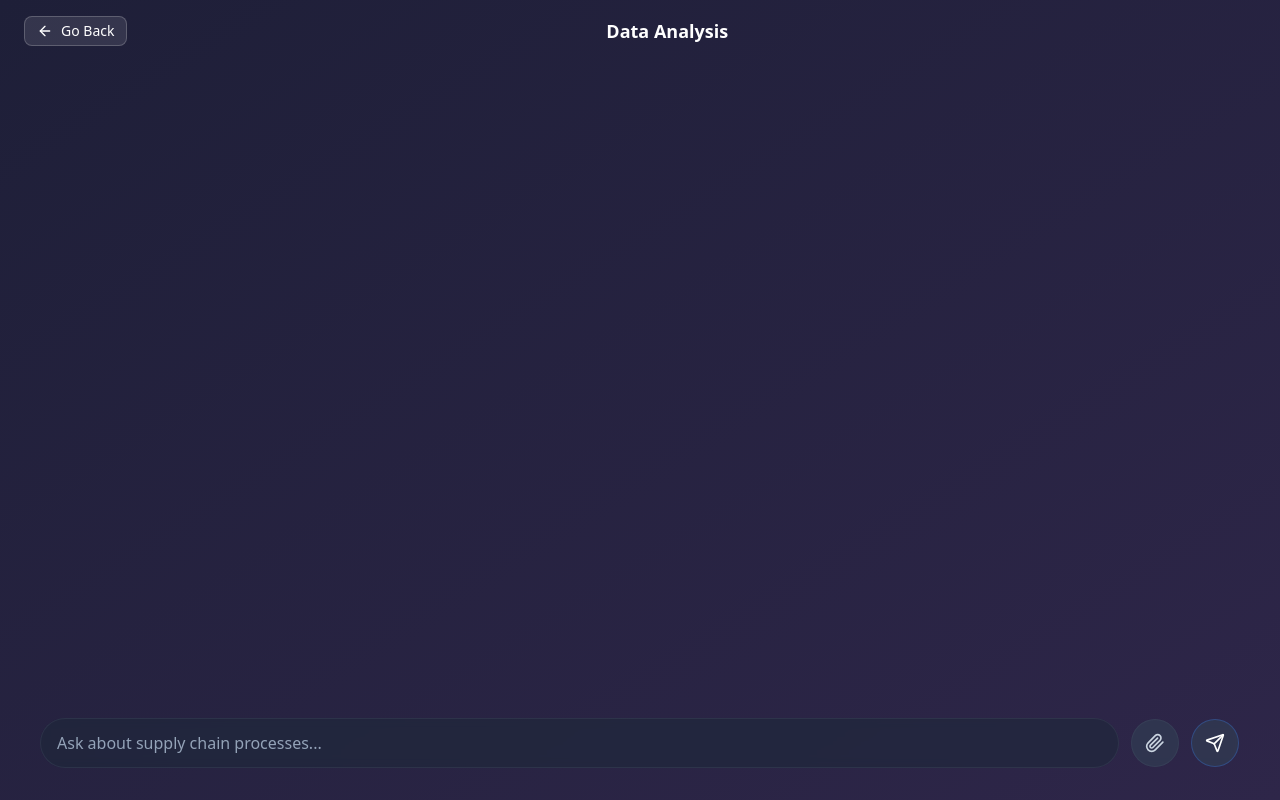
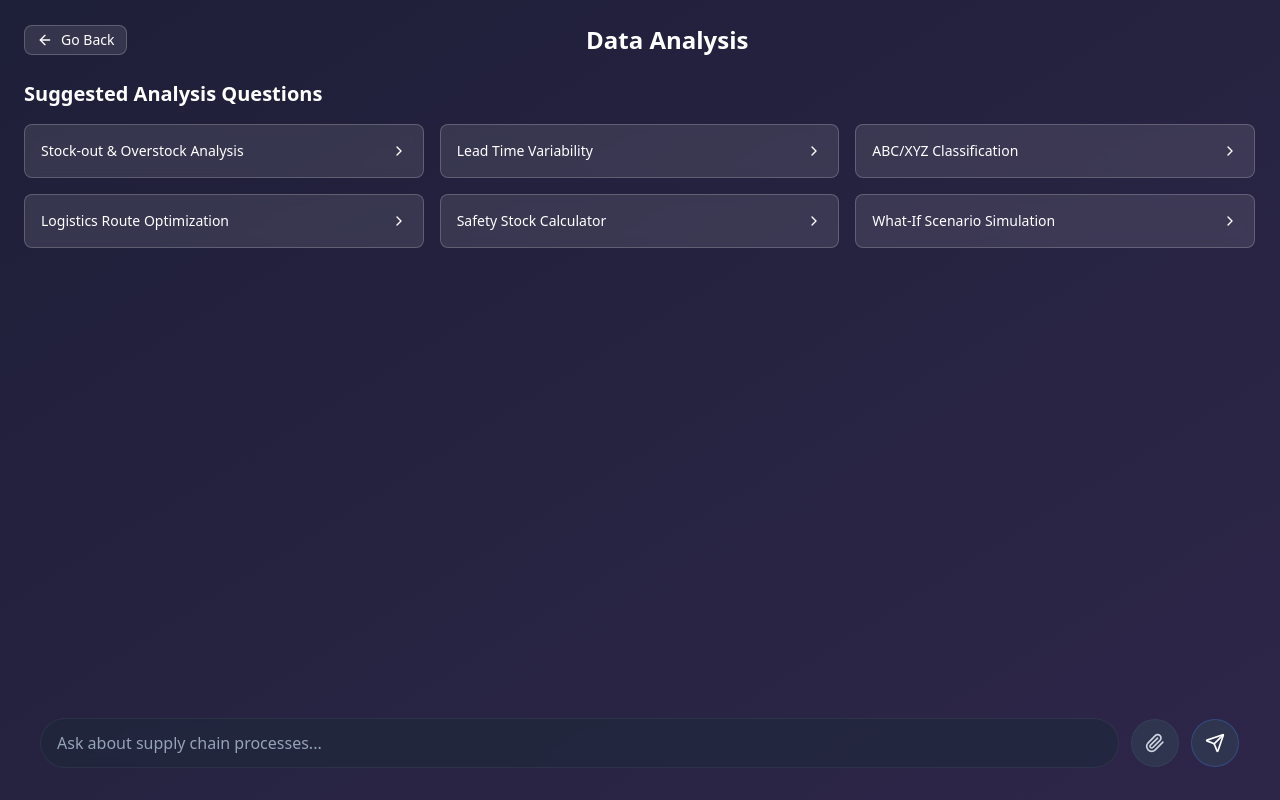
Before and after one commit to Viswajith03/plate-to-flow-chat, a React (Vite) app: page /data-analysis in a window 1280 px wide. Built offline with nearby package versions, Linux system fonts and the light colour scheme.

Commit message:
Add suggestion cards to Data Analysis page
Added suggestion cards with associated questions to the Data Analysis page to guide user interactions.

```diff
--- /dev/null
+++ b/src/components/SuggestionCards.tsx
@@ -0,0 +1,118 @@
+
+import React, { useState } from 'react';
+import { ChevronDown, ChevronRight } from 'lucide-react';
+
+interface SuggestionCard {
+  title: string;
+  questions: string[];
+}
+
+interface SuggestionCardsProps {
+  onQuestionClick: (question: string) => void;
+}
+
+const SuggestionCards: React.FC<SuggestionCardsProps> = ({ onQuestionClick }) => {
+  const [expandedCard, setExpandedCard] = useState<number | null>(null);
+
+  const suggestionCards: SuggestionCard[] = [
+    {
+      title: "Stock-out & Overstock Analysis",
+      questions: [
+        "Which SKUs are at risk of stockout?",
+        "Which SKUs are overstocked?",
+        "What is the current inventory turnover rate?",
+        "Which products have the highest carrying costs?"
+      ]
+    },
+    {
+      title: "Lead Time Variability",
+      questions: [
+        "What is the average lead time for each supplier?",
+        "Which suppliers have the most variable lead times?",
+        "How does lead time variability affect stock levels?",
+        "What is the impact of lead time on customer satisfaction?"
+      ]
+    },
+    {
+      title: "ABC/XYZ Classification",
+      questions: [
+        "Which products fall into ABC categories?",
+        "What is the XYZ classification of our inventory?",
+        "How should we prioritize inventory management by category?",
+        "Which high-value items need closer monitoring?"
+      ]
+    },
+    {
+      title: "Logistics Route Optimization",
+      questions: [
+        "What are the most efficient delivery routes?",
+        "How can we reduce transportation costs?",
+        "Which routes have the longest delivery times?",
+        "What is the optimal vehicle utilization rate?"
+      ]
+    },
+    {
+      title: "Safety Stock Calculator",
+      questions: [
+        "What is the optimal safety stock level?",
+        "How much safety stock do we need for seasonal items?",
+        "What factors should influence safety stock calculations?",
+        "How does demand variability affect safety stock requirements?"
+      ]
+    },
+    {
+      title: "What-If Scenario Simulation",
+      questions: [
+        "What if demand increases by 20%?",
+        "How would a supplier delay affect operations?",
+        "What is the impact of changing order quantities?",
+        "How would price changes affect demand patterns?"
+      ]
+    }
+  ];
+
+  const toggleCard = (index: number) => {
+    setExpandedCard(expandedCard === index ? null : index);
+  };
+
+  return (
+    <div className="mb-8">
+      <h3 className="text-xl font-semibold text-white mb-4">
+        Suggested Analysis Questions
+      </h3>
+      <div className="grid grid-cols-1 md:grid-cols-2 lg:grid-cols-3 gap-4">
+        {suggestionCards.map((card, index) => (
+          <div key={index} className="bg-white/10 backdrop-blur-sm border border-white/20 rounded-lg overflow-hidden">
+            <button
+              onClick={() => toggleCard(index)}
+              className="w-full p-4 text-left flex items-center justify-between hover:bg-white/5 transition-colors"
+            >
+              <h4 className="text-sm font-medium text-white">{card.title}</h4>
+              {expandedCard === index ? (
+                <ChevronDown className="w-4 h-4 text-white" />
+              ) : (
+                <ChevronRight className="w-4 h-4 text-white" />
+              )}
+            </button>
+
+            {expandedCard === index && (
+              <div className="px-4 pb-4 space-y-2">
+                {card.questions.map((question, qIndex) => (
+                  <button
+                    key={qIndex}
+                    onClick={() => onQuestionClick(question)}
+                    className="w-full text-left p-2 text-sm text-blue-200 hover:text-white hover:bg-white/10 rounded transition-colors"
+                  >
+                    {question}
+                  </button>
+                ))}
+              </div>
+            )}
+          </div>
+        ))}
+      </div>
+    </div>
+  );
+};
+
+export default SuggestionCards;
--- a/src/pages/DataAnalysis.tsx
+++ b/src/pages/DataAnalysis.tsx
@@ -1,4 +1,3 @@
-// src/pages/DataAnalysis.tsx
 
 import React from 'react';
 import { useNavigate } from 'react-router-dom';
@@ -6,6 +5,7 @@ import { ArrowLeft } from 'lucide-react';
 import ChatMessages from '../components/ChatMessages';
 import ChatInput from '../components/ChatInput';
 import AnalysisSidebar from '../components/AnalysisSidebar';
+import SuggestionCards from '../components/SuggestionCards';
 import { useChat } from '../hooks/useChat';
 
 const DataAnalysis = () => {
@@ -23,13 +23,17 @@ const DataAnalysis = () => {
     handleAnalysisComplete,
   } = useChat();
 
+  const handleQuestionClick = (question: string) => {
+    handleSendMessage(question);
+  };
+
   return (
     <div className="h-screen flex bg-gradient-to-br from-[#1E1F38] to-[#2E2649]">
       {/* Main chat column */}
       <div className="flex flex-col flex-1 gradient-content min-w-0">
 
         {/* 1) Header */}
-        <header className="flex items-center justify-between px-6 py-4 bg-transparent">
+        <header className="flex items-center justify-between px-6 py-6 bg-transparent">
           <button
             onClick={() => navigate('/')}
             className="flex items-center space-x-2 px-3 py-1 bg-white/10 hover:bg-white/20 rounded-lg border border-white/20 transition-colors"
@@ -37,12 +41,15 @@ const DataAnalysis = () => {
             <ArrowLeft className="w-4 h-4 text-white" />
             <span className="text-white text-sm">Go Back</span>
           </button>
-          <h1 className="text-lg font-semibold text-white">Data Analysis</h1>
+          <h1 className="text-2xl font-semibold text-white">Data Analysis</h1>
           <div className="w-12" /> {/* spacer */}
         </header>
 
         {/* 2) Messages (scrollable) */}
         <main className="flex-1 overflow-y-auto px-6">
+          {messages.length === 0 && !uploadedFile && (
+            <SuggestionCards onQuestionClick={handleQuestionClick} />
+          )}
           <ChatMessages
             messages={messages}
             isTyping={isTyping}
```
